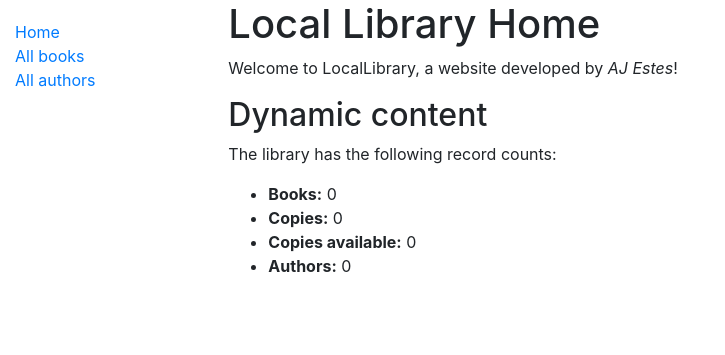
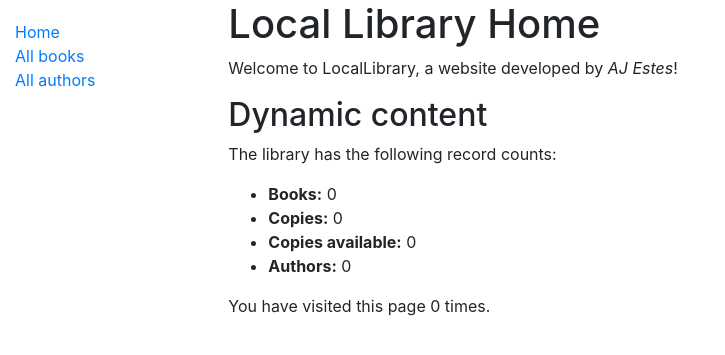
Before and after one commit to ajestes7/django_projects, a Django app: page /catalog/ in a window 1280 px wide. Shown: the top 355 px of the page, without its empty margins (0-725 px from the left). Run offline with Django 3.2, Linux system fonts and the light colour scheme; data that the repository does not hold is empty; some libraries are stand-ins or nearby versions.

Commit message:
Sessions tutorial complete

```diff
--- a/locallibrary/catalog/templates/base_generic.html
+++ b/locallibrary/catalog/templates/base_generic.html
@@ -5,6 +5,7 @@
   <meta charset="utf-8">
   <meta name="wa4e" content="73278a4a86960eeb576a8fd4c9ec6997">
   <meta name="wa4e" content="5fd0b37cd7dbbb00f97ba6ce92bf5add">
+  <meta name="wa4e" content="7cbbc409ec990f19c78c75bd1e06f215">
   <meta name="viewport" content="width=device-width, initial-scale=1">
   <link rel="stylesheet" href="https://stackpath.bootstrapcdn.com/bootstrap/4.1.3/css/bootstrap.min.css" integrity="sha384-MCw98/SFnGE8fJT3GXwEOngsV7Zt27NXFoaoApmYm81iuXoPkFOJwJ8ERdknLPMO" crossorigin="anonymous">
   <!-- Add additional CSS in static file -->
--- a/locallibrary/catalog/templates/index.html
+++ b/locallibrary/catalog/templates/index.html
@@ -11,4 +11,5 @@
     <li><strong>Copies available:</strong> {{ num_instances_available }}</li>
     <li><strong>Authors:</strong> {{ num_authors }}</li>
   </ul>
+  <p>You have visited this page {{ num_visits }}{% if num_visits == 1 %} time{% else %} times{% endif %}.</p>
 {% endblock %}
--- a/locallibrary/catalog/views.py
+++ b/locallibrary/catalog/views.py
@@ -17,11 +17,16 @@ def index(request):
     # The 'all()' is implied by default.
     num_authors = Author.objects.count()
 
+    # Number of visits to this view, as counted in the session variable.
+    num_visits = request.session.get('num_visits', 0)
+    request.session['num_visits'] = num_visits + 1
+
     context = {
         'num_books': num_books,
         'num_instances': num_instances,
         'num_instances_available': num_instances_available,
         'num_authors': num_authors,
+        'num_visits': num_visits,
     }
 
     # Render the HTML template index.html with the data in the context variable
```
